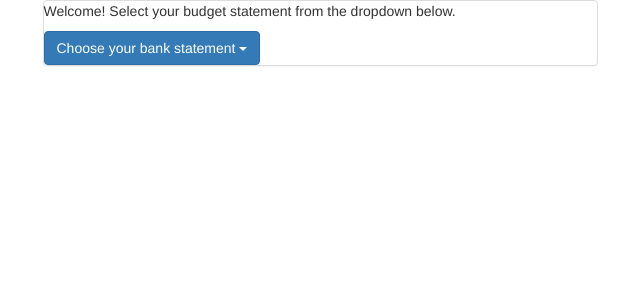
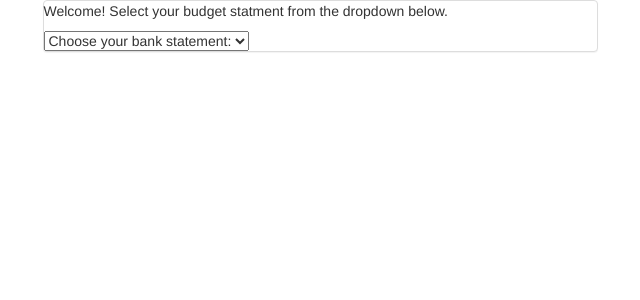
Before and after one commit to elewing/simplybudget, a Python web app: template templates/budgeting.html in a window 1280 px wide. Shown: the top 300 px of the page, without its empty margins (320-960 px from the left). Run offline with Jinja, Linux system fonts and the light colour scheme; the template is opened without the code that fills it, so the values that code supplies are empty; some libraries are stand-ins or nearby versions.

Commit message:
Adding a form tag to budgeting.html

```diff
--- a/templates/budgeting.html
+++ b/templates/budgeting.html
@@ -5,6 +5,7 @@
   <link rel="stylesheet" href="http://maxcdn.bootstrapcdn.com/bootstrap/3.3.6/css/bootstrap.min.css">
   <script src="https://ajax.googleapis.com/ajax/libs/jquery/1.12.0/jquery.min.js"></script>
   <script src="http://maxcdn.bootstrapcdn.com/bootstrap/3.3.6/js/bootstrap.min.js"></script>
+  <title>Form</title>
 </head>
 <body>
 
@@ -19,7 +20,15 @@
       <!-- center -->
       <div class="col-md-6">
          <div class="panel panel-default">
-         <p> Welcome! Select your budget statement from the dropdown below.</p>
+            <p> Welcome! Select your budget statment from the dropdown below. </p>
+            <form>
+               <select class="c-select">
+                 <option selected>Choose your bank statement:</option>
+                 <option value="1">Statement 1</option>
+                 <option value="2">Statement 2</option>
+               </select>
+            </form>
+         <!--
          <div class="dropdown">
            <button class="btn btn-primary dropdown-toggle statementId" type="button" data-toggle="dropdown">Choose your bank statement
            <span class="caret"></span></button>
@@ -27,7 +36,7 @@
              <li><a href="#">Statement 1</a></li>
              <li><a href="#">Statement 2</a></li>
            </ul>
-         </div>
+         </div> -->
       </div>
       </div>
 
```
